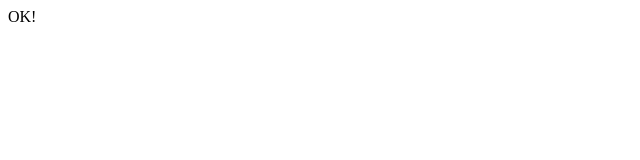
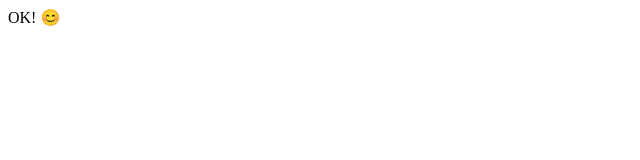
Before and after one commit to Aysnine/unripe-bison, a website: page public/index.html in a window 1280 px wide. Shown: the full height of the page, 0-640 px from the left. Drawn offline with Linux system fonts and the light colour scheme.

Commit message:
build: test docker

```diff
--- a/public/index.html
+++ b/public/index.html
@@ -7,6 +7,6 @@
   <title>Home</title>
 </head>
 <body>
-  OK!
+  OK! 😊
 </body>
 </html>
```
